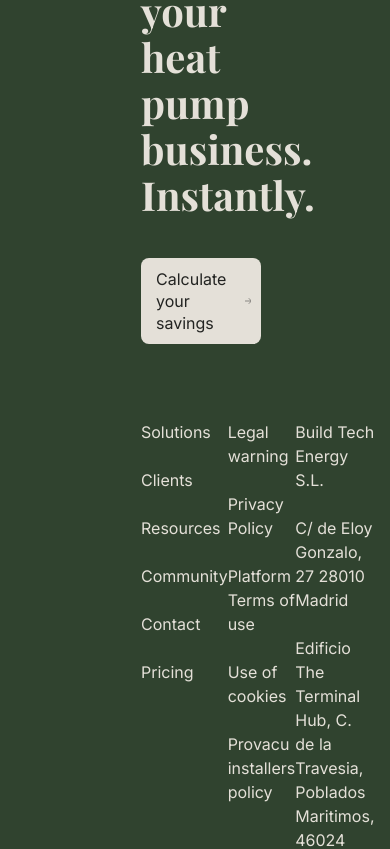
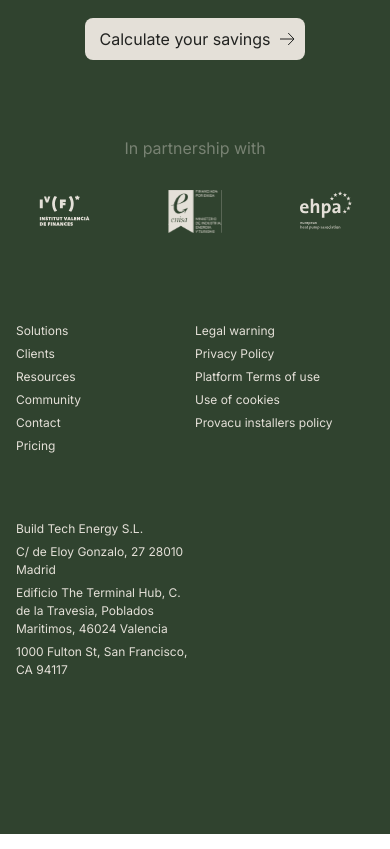
Before and after one commit to nonowelle/nido-redesign, a Vue app: page / in a window 390 px wide. Shown: the part 6020-6869 px from the top of the page. Built offline with nearby package versions, Linux system fonts and the light colour scheme.

Commit message:
responsive footer

```diff
--- a/src/components/Footer.vue
+++ b/src/components/Footer.vue
@@ -11,14 +11,17 @@
                 </div>
             </div>
             <div class="footer-menu" v-if="footerContent && footerContent.menu">
-                <div class="menu-col" v-for="menu in footerContent.menu" :key="footerContent.menu">
+                <div class="footer-menu-col" v-for="menu in footerContent.menu" :key="footerContent.menu">
                     <div class="footer-menu-item" v-for="menuItem in menu" :key="menuItem"> {{ menuItem }}
                     </div>
                 </div>
             </div>
             <div class="footer-partners" v-if="footerContent && footerContent.logos">
                 <div class="footer-partners-title">{{ footerContent.logos.title }}</div>
-                <img :src="logo" class="footer-partners-logos" v-for="logo in footerContent.logos.logos" />
+                <div class="footer-partners-logos">
+                    <img :src="logo" class="footer-partners-logos-logo" v-for="logo in footerContent.logos.logos" />
+                </div>
+
             </div>
         </div>
     </div>
@@ -42,10 +45,16 @@ onMounted(async () => {
 </script>
 
 <style lang="scss" scoped>
+@use './../styles/mixins' as *;
+
 .footer {
     background-color: var(--GreenAccent);
-    padding: 100px 125px;
+    padding: 90px 0;
     display: flex;
+
+    @include respond-to(lg) {
+        padding: 100px 0;
+    }
 
     .container {
         display: flex;
@@ -56,13 +65,24 @@ onMounted(async () => {
     &-banner {
         display: flex;
         flex-direction: column;
-        width: 35%;
+        align-items: center;
+
         margin-bottom: 57px;
+
+        @include respond-to(lg) {
+            width: 35%;
+            align-items: flex-start;
+        }
 
         &-title {
             font-size: var(--font-size-h1);
             line-height: var(--line-height-h1);
-            color: var(--BezhPrimary)
+            color: var(--BezhPrimary);
+            text-align: center;
+
+            @include respond-to(lg) {
+                text-align: left;
+            }
         }
 
         .cta-button {
@@ -72,30 +92,96 @@ onMounted(async () => {
 
     &-menu {
         display: flex;
-        width: 64%;
+        order: 3;
 
-        justify-content: space-around;
+
+
+        flex-wrap: wrap;
+
+        @include respond-to(lg) {
+            width: 64%;
+            justify-content: space-around;
+            order: 2;
+            flex-wrap: nowrap;
+        }
+
+        &-col {
+            width: 50%;
+            margin-bottom: 60px;
+
+            @include respond-to(lg) {
+                width: -webkit-fill-available;
+                margin-bottom: 0;
+            }
+        }
 
         &-item {
             color: var(--BezhPrimary);
-            font-size: var(--font-size-block-text);
-            margin-bottom: 24px;
+            font-size: var(--font-size-block-text-small);
+            margin-bottom: 5px;
             flex-wrap: wrap;
-            max-width: 200px;
+
+            @include respond-to(lg) {
+                font-size: var(--font-size-block-text);
+                margin-bottom: 24px;
+            }
+
+
+
+
 
         }
     }
 
     &-partners {
         color: var(--BezhPrimary);
+        order: 2;
+        margin-bottom: 80px;
+
+        justify-content: center;
+        display: flex;
+        flex-direction: column;
+        align-items: center;
+        width: 100%;
+
+        @include respond-to(lg) {
+            order: 3;
+            margin-bottom: 0;
+            display: block;
+        }
 
         &-title {
             color: var(--BezhPrimary);
             opacity: 0.4;
+            margin-bottom: 30px;
+
+            @include respond-to(lg) {
+                margin-bottom: 20px;
+            }
         }
 
         &-logos {
-            margin-right: 40px;
+            display: flex;
+            justify-content: space-between;
+
+            @include respond-to(lg) {
+                display: block;
+            }
+
+            &-logo {
+                margin-right: 40px;
+
+                width: calc(30% - 40px);
+
+                @include respond-to(lg) {
+                    width: auto;
+                }
+
+                &:last-of-type {
+                    margin-right: 0;
+                }
+            }
+
         }
     }
 }
```
